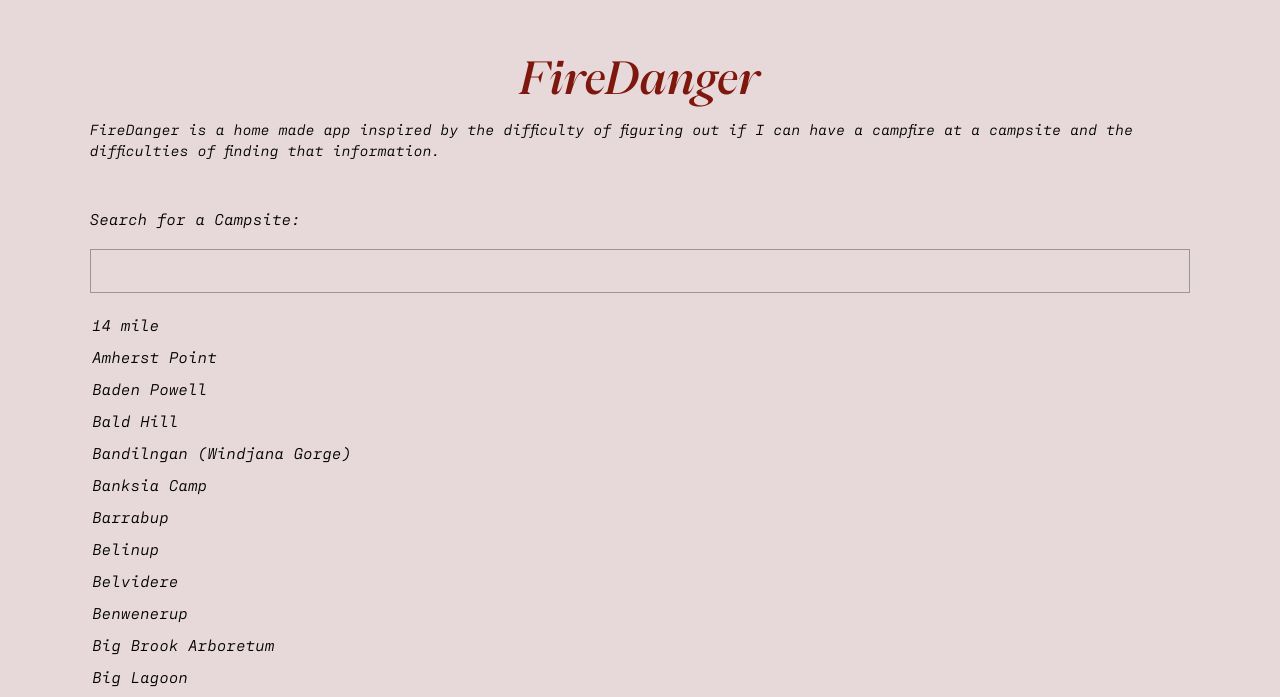
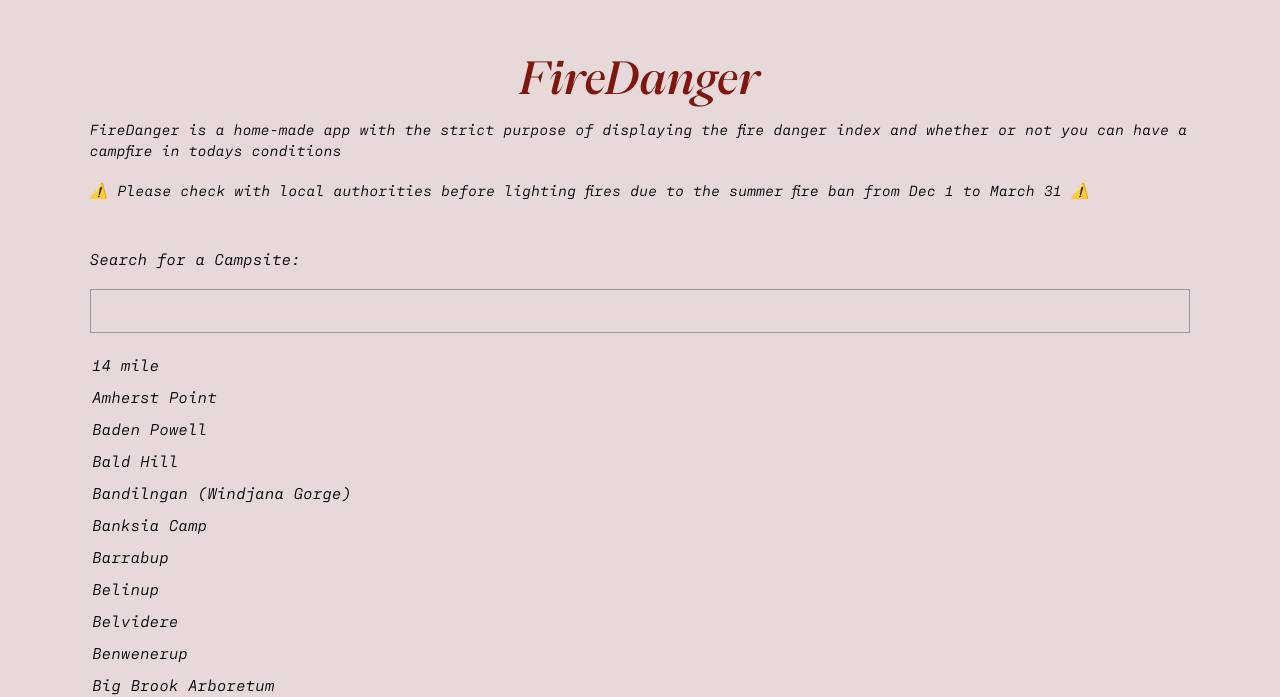
Before and after one commit to oscardobsonbrown/firedanger, a React (Create React App) app: page / in a window 1280 px wide. Shown: the part 105-802 px from the top of the page. Built offline with nearby package versions, Linux system fonts and the light colour scheme.

Commit message:
Add warning about summer fire ban

```diff
--- a/src/App.js
+++ b/src/App.js
@@ -52,9 +52,11 @@ const HomePage = () => {
 		<>
 			<h1 className="logo">FireDanger</h1>
 			<p>
-				FireDanger is a home made app inspired by the difficulty of figuring out if I can have a
-				campfire at a campsite and the difficulties of finding that information.
+				FireDanger is a home-made app with the strict purpose of displaying the fire danger index and whether or not you can have a campfire in todays conditions
 			</p>
+		<p>
+		⚠️ Please check with local authorities before lighting fires due to the summer fire ban from Dec 1 to March 31 ⚠️
+		</p>
 			<div className="search-header">
 				<form>
 					<label for="search-box">Search for a Campsite:</label>
```
